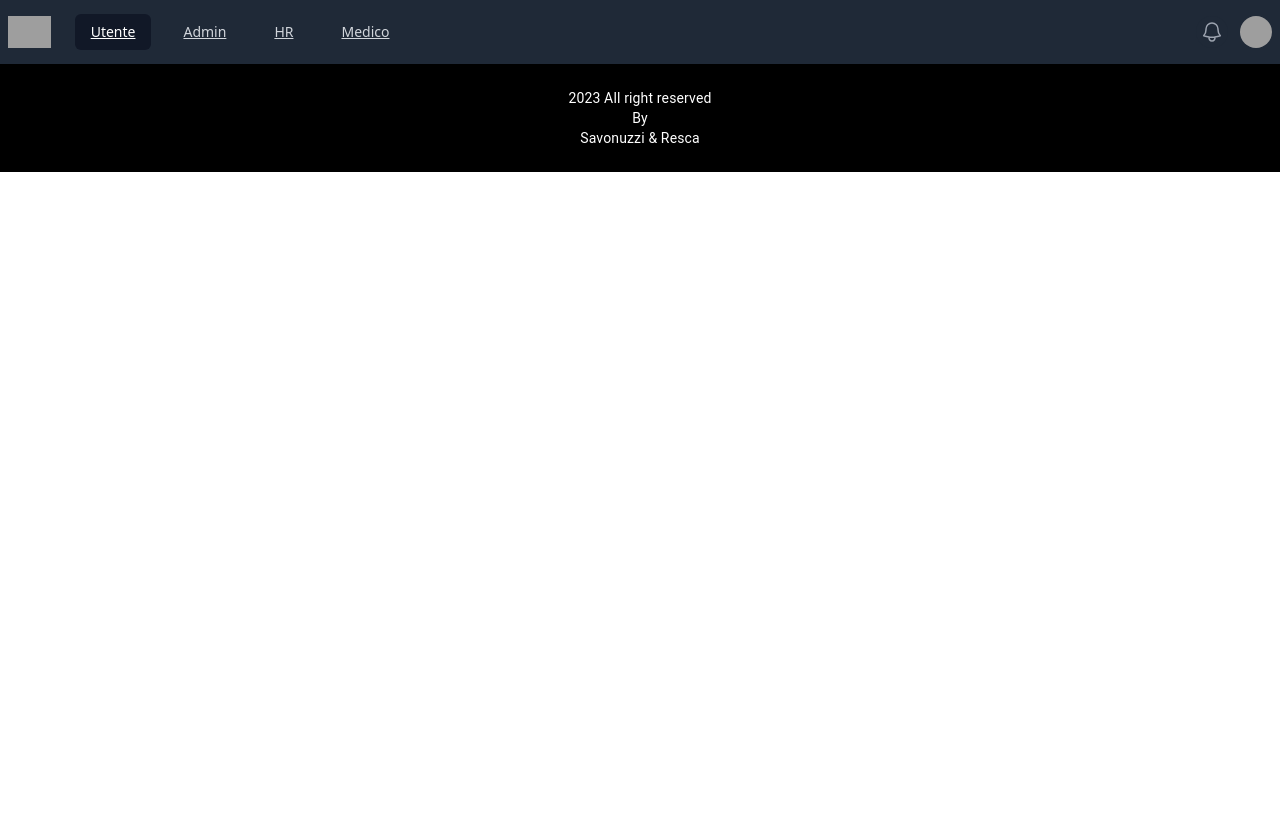
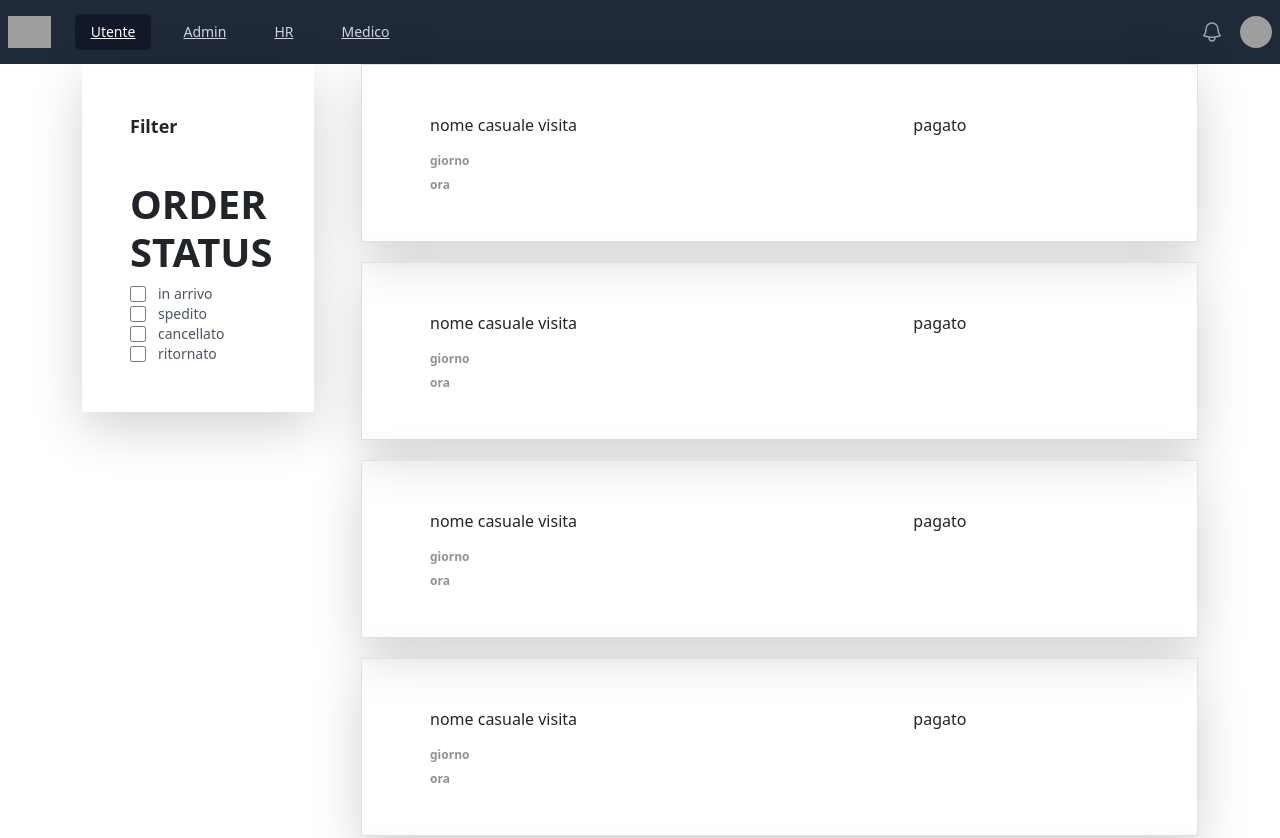
Before and after one commit to FakeNuzzi/frontend_idsa, a React (Vite) app in the folder idsa_frontend/: page /listaAppuntametiPaziente in a window 1280 px wide. Shown: the top 838 px of the page. Before the commit the page ends 800 px from the top, so only its background shows below. Built offline with nearby package versions, Linux system fonts and the light colour scheme; grey boxes are pictures that could not be loaded.

Commit message:
progressi interfaccia

```diff
--- a/idsa_frontend/src/App.jsx
+++ b/idsa_frontend/src/App.jsx
@@ -12,6 +12,7 @@ import VisualizzaPaziente from './components/VisualizzaPaziente'
 import VisualizzaMedico from './components/VisualizzaMedico'
 import VisualizzaVisita from './components/VisualizzaVisita'
 import VisualizzaCartella from './components/VisualizzaCartella'
+import ListaAppuntamentiPaziente from './components/ListaAppuntamentiPaziente'
 
 function App() {
 
@@ -40,10 +41,12 @@ function App() {
             <Route path='/visualizzaPaziente/:idPaziente' element={<VisualizzaPaziente />}></Route>
             {/* // http://localhost:3000/visualizzaMedico/1 */}
             <Route path='/visualizzaMedico/:idMedico' element={<VisualizzaMedico />}></Route>
-                  {/* // http://localhost:3000/visualizzaVisita/1 */}
-                  <Route path='/visualizzaVisista/:idVisita' element={<VisualizzaVisita />}></Route>
-                  {/* // http://localhost:3000/visualizzaCartela/1 */}
-                  <Route path='/visualizzaCartella/:idVisita' element={<VisualizzaCartella />}></Route>
+            {/* // http://localhost:3000/visualizzaVisita/1 */}
+            <Route path='/visualizzaVisista/:idVisita' element={<VisualizzaVisita />}></Route>
+            {/* // http://localhost:3000/visualizzaCartella/1 */}
+            <Route path='/visualizzaCartella/:idVisita' element={<VisualizzaCartella />}></Route>
+            {/* // http://localhost:3000/listaAppuntamentiPaziente */}
+            <Route path='/listaAppuntametiPaziente' element={<ListaAppuntamentiPaziente />}></Route>
           </Routes>
         <FooterComponent />
       </BrowserRouter>
--- /dev/null
+++ b/idsa_frontend/src/components/AppuntamentiCard.jsx
@@ -0,0 +1,30 @@
+import React from 'react'
+import {Grid } from '@mui/material'
+
+const AppuntamentiCard = () => {
+    return (
+        <div className='p-5 shadow-lg hover:shadow-2x1 border'>
+            <Grid container spacing={2} sx={{justifyContent:"space-between"} }>
+                <Grid item xs={6}>
+                    <div className='flex cursor-pointer'>
+                        <div className='ml-5 space-y-2'>
+                            <p className=''>nome casuale visita</p>
+                            <p className='opacity-50 text-xs font-semibold'>giorno</p>
+                            <p className='opacity-50 text-xs font-semibold'>ora</p>
+                        </div>
+                    </div>
+                </Grid>
+                <Grid item xs={4}>
+                    <p>
+                        <span>
+                            pagato
+                        </span>
+                    </p>
+
+                </Grid>
+            </Grid>
+        </div>
+    )
+}
+
+export default AppuntamentiCard
--- a/idsa_frontend/src/components/HeaderComponent.jsx
+++ b/idsa_frontend/src/components/HeaderComponent.jsx
@@ -7,7 +7,7 @@ import { Disclosure, Menu, Transition } from '@headlessui/react'
 import { Bars3Icon, BellIcon, XMarkIcon } from '@heroicons/react/24/outline'
 
 const navigation = [
-    { name: 'Utente', href: '#', current: true },
+    { name: 'Utente', href: '/listaAppuntamentiPaziente', current: true },
     { name: 'Admin', href: '/MenuComponent', current: false },
     { name: 'HR', href: '#', current: false },
     { name: 'Medico', href: '#', current: false },
--- /dev/null
+++ b/idsa_frontend/src/components/ListaAppuntamentiPaziente.jsx
@@ -0,0 +1,45 @@
+
+import React from 'react'
+import { Grid } from '@mui/material'
+import AppuntamentiCard from './AppuntamentiCard'
+
+
+
+const ListaAppuntamentiPaziente = () => {
+    const orderStatus = [
+        { lable: "in arrivo", value: "inArrivo" },
+        { lable: "spedito", value: "spedito" },
+        { lable: "cancellato", value: "cancellato" },
+        { lable: "ritornato", value: "ritornato" },
+    ]
+
+    return (
+        <div className='container'>
+            <Grid container sx={{justifyContent: "space-between"} }>
+                <Grid item xs={2.5}>
+                    <div className='h-auto shadow-lg bg-white p-5 sticky top-5'>
+                        <h1 className='font-bold text-lg'>Filter</h1>
+
+                        <div className='spacy-y-4 mt-10'>
+                            <h1 className='font-semibold'>ORDER STATUS</h1>
+                            {orderStatus.map((option) => <div key={option.lable} className='flex items-center'>
+                                <input  defaultValue={option.value} type="checkbox" className='h-4 w-4 border-grey-300 text-indigo-600 focus:ring-indigo-500' />
+
+                                <label className='ml-3 text-sm text-gray-600' htmlFor={option.value}>
+                                    {option.lable}
+                                </label>
+                            </div>)}
+                        </div>
+                    </div>
+                </Grid>
+                <Grid item xs={9}>
+                    <div className='space-y-5'>
+                        {[1, 1, 1, 1, 1].map((item) => <AppuntamentiCard key={item} />)}
+                    </div>
+                </Grid>
+            </Grid>
+        </div>
+    )
+}
+
+export default ListaAppuntamentiPaziente
```
Also changed, not shown: idsa_frontend/src/components/ListTicketComponent.jsx (renamed from idsa_frontend/src/components/UserInterfaceComponent.jsx).
